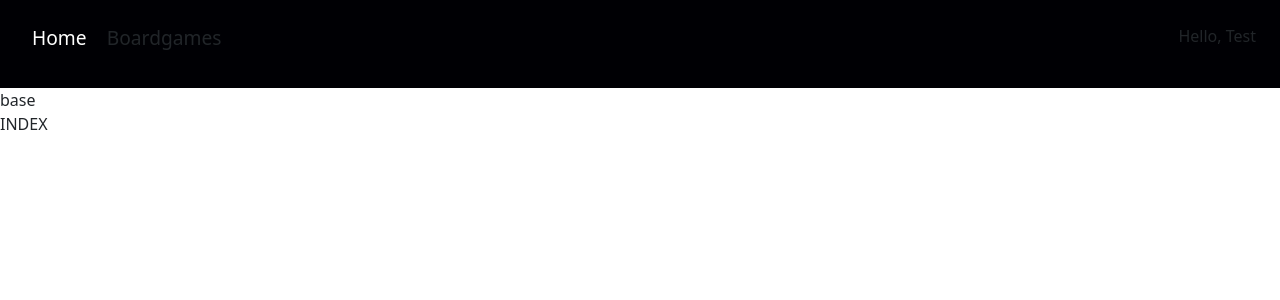
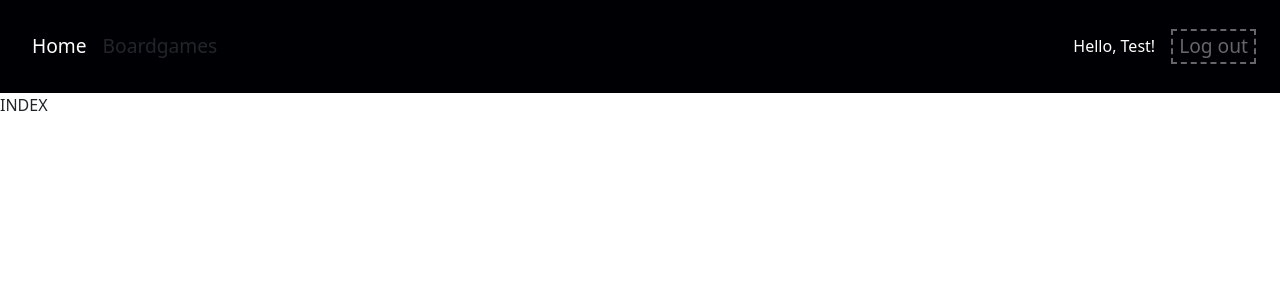
Before and after one commit to LinardsLiepenieks/Teamwork2-boardgamers-, a Django app: page / in a window 1280 px wide. Shown: the top 300 px of the page. Run offline with Django 4.2, Linux system fonts and the light colour scheme; a user stored in the database is signed in; some libraries are stand-ins or nearby versions.

Commit message:
Logging out

```diff
--- a/bg_project/accounts/urls.py
+++ b/bg_project/accounts/urls.py
@@ -1,6 +1,9 @@
 from django.urls import path, include
+from . import views
 app_name = 'accounts'
 
 urlpatterns = [
-    path('', include('django.contrib.auth.urls'))
+    path('', include('django.contrib.auth.urls')),
+    path('register/', views.register, name="register")
+
 ]
--- a/bg_project/bg_project/settings.py
+++ b/bg_project/bg_project/settings.py
@@ -27,7 +27,8 @@ DEBUG = True
 
 ALLOWED_HOSTS = []
 
-
+LOGIN_REDIRECT_URL = 'boardgames:index'
+LOGOUT_REDIRECT_URL = 'accounts:login'
 # Application definition
 
 INSTALLED_APPS = [
--- a/bg_project/boardgames/static/boardgames/main.css
+++ b/bg_project/boardgames/static/boardgames/main.css
@@ -12,6 +12,10 @@ nav {
 	background-color: var(--main-color);
 	padding: 24px;
 }
+.user-welcome {
+	color: var(--alt-color) !important;
+	margin-right: 16px;
+}
 nav a {
 	font-size: 1.2rem;
 	border-radius: 8px;
@@ -20,6 +24,17 @@ nav a {
 	color: var(--alt-color);
 	transition: all 0.4s ease;
 }
+.log-out {
+	background-color: var(--main-color);
+	border: 2px dashed var(--alt-color);
+	color: var(--alt-color);
+	font-size: 1.2rem;
+	transition: all 0.4s;
+	opacity: 0.4;
+}
+.log-out:hover {
+	opacity: 1;
+}
 nav a:hover {
 	background-color: var(--alt-color);
 	color: var(--main-color);
--- a/bg_project/boardgames/templates/boardgames/base.html
+++ b/bg_project/boardgames/templates/boardgames/base.html
@@ -9,19 +9,23 @@
 	</head>
 	<body>
 		<nav class="d-flex justify-content-between">
-			<div>
+			<div class="d-flex align-items-center">
 				<a href="{% url 'boardgames:index' %}">Home</a>
 				<a>Boardgames</a>
 			</div>
-			<div>
+			<div class="d-flex align-items-center">
 				{% if user.is_authenticated%}
-				<p>Hello, {{user.username}}</p>
+				<span class="user-welcome"> Hello, {{user.username}}! </span>
+				<form action="{% url 'accounts:logout' %}" method="post">
+					{% csrf_token %}
+					<button class="log-out" name="submit">Log out</button>
+				</form>
 				{%else%}
 				<a href="{% url 'accounts:login' %}">Log in</a>
-				<a>Register</a>
+				<a href="{% url 'accounts:register' %}">Register</a>
 				{%endif%}
 			</div>
 		</nav>
-		base {%block content%} {% endblock content%}
+		{%block content%} {% endblock content%}
 	</body>
 </html>
```
Also changed, not shown: bg_project/accounts/templates/registration/register.html (added, +10 -0 lines), bg_project/accounts/views.py (+18 -1 lines), bg_project/db.sqlite3.
